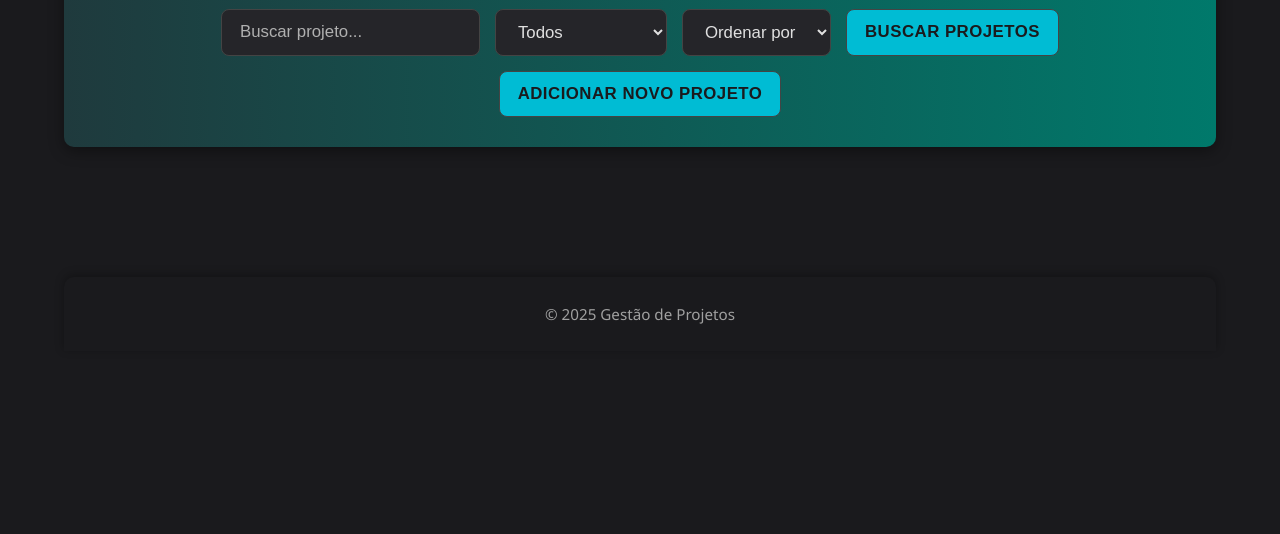
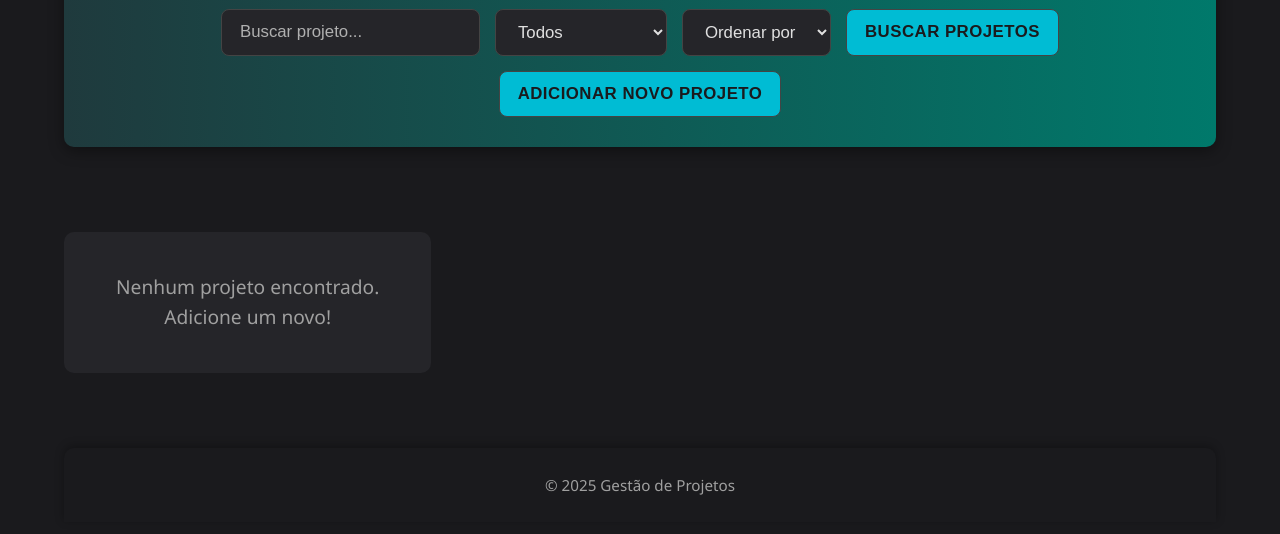
Before and after one commit to gabrielfkm/F, a plain HTML site: page index.html in a window 1280 px wide. Shown: the part 118-652 px from the top of the page. Drawn offline with Linux system fonts and the light colour scheme; files that its build step writes are made by us from their sources; no server answers.

Commit message:
Update index.html

```diff
--- a/index.html
+++ b/index.html
@@ -4,7 +4,7 @@
   <meta charset="UTF-8" />
   <meta name="viewport" content="width=device-width, initial-scale=1.0" />
   <title>Gestão de Projetos</title>
-  <link rel="stylesheet" href="../css/style.css" />
+  <link rel="stylesheet" href="style.css" />
 </head>
 <body>
   <div class="overlay hidden" id="modalOverlay"></div>
@@ -63,6 +63,6 @@
     </footer>
   </div>
 
-  <script type="module" src="../script/script.js"></script>
+  <script type="module" src="script.js"></script>
 </body>
 </html>
```
